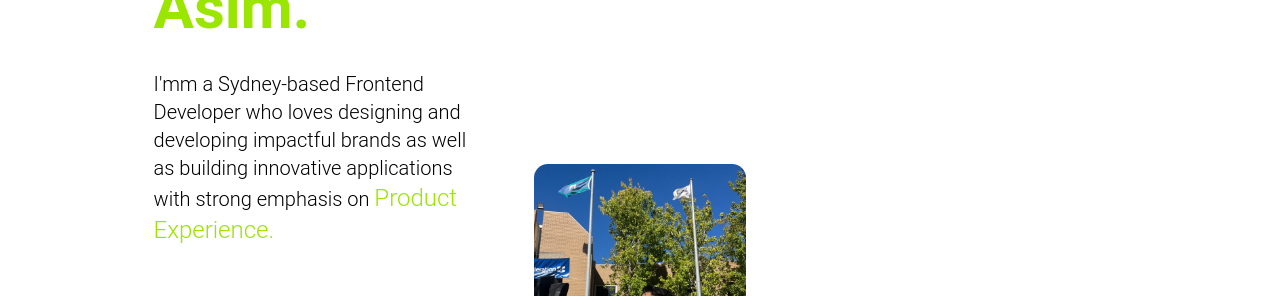
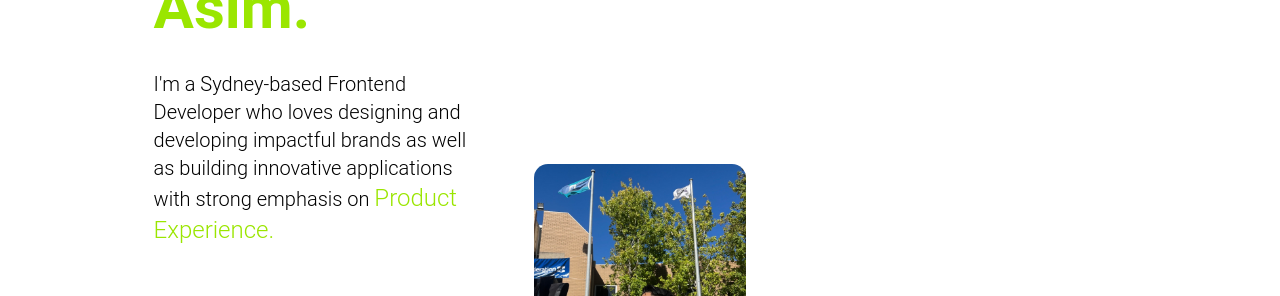
Before and after one commit to raiasim93/my-portfolio, a Next.js app: page / in a window 1280 px wide. Shown: the part 1710-2006 px from the top of the page. Built offline with nearby package versions, Linux system fonts and the light colour scheme.

Commit message:
Landing fix: fix image

```diff
--- a/src/app/about/AboutSection.tsx
+++ b/src/app/about/AboutSection.tsx
@@ -33,15 +33,15 @@ const AboutSection = () => {
   useEffect(()=> {
     if(isVisible){
       gsap.fromTo(aboutIntroRef.current,{ opacity: 0, x: 300, scale: 0.5 },
-                                        { opacity: 1, x: 0, duration: 2, scale:1, ease: "power2.out"}
+                                        { opacity: 1, x: 0, duration: 2.5, scale:1, ease: "power2.out"}
                  );
                  gsap.fromTo(
                   aboutImageRef.current, { opacity: 0, x: 100, scale: 2 },
-                                         { opacity: 1, x: 0, y: 0, scale: 1, duration: 2, ease: "power2.out" }
+                                         { opacity: 1, x: 0, y: 0, scale: 1, duration: 2.5, ease: "bounce.out" }
                 );
                 gsap.fromTo(
                   aboutOutro.current, {opacity:0, y: -700, scale: 2},
-                                      {opacity: 1, x: 0, y: 0, scale: 1, duration : 1, ease: "power3.out"}
+                                      {opacity: 1, x: 0, y: 0, scale: 1, duration : 2.5, ease: "power3.out"}
                 )
       }
 
@@ -53,7 +53,7 @@ const AboutSection = () => {
       <div ref={aboutIntroRef} className='w-full md:w-1/3  flex flex-col gap-y-4 md:gap-y-8 justify-center md:justify-start opacity-0'>
         <div className='text-3xl md:text-6xl font-semibold text-center md:text-start'>   Hey! I&apos;m <span className='text-lime-400'> Asim. </span>  </div>
         <div className='text-lg md:text-xl font-light text-center md:text-start'>
-          I&apos;mm a Sydney-based Frontend Developer who loves designing and developing impactful brands as well as
+          I&apos;m a Sydney-based Frontend Developer who loves designing and developing impactful brands as well as
           building innovative applications with strong emphasis on <span className='text-lime-400 text-2xl'> Product Experience.</span>  </div>
 
       </div>
```
